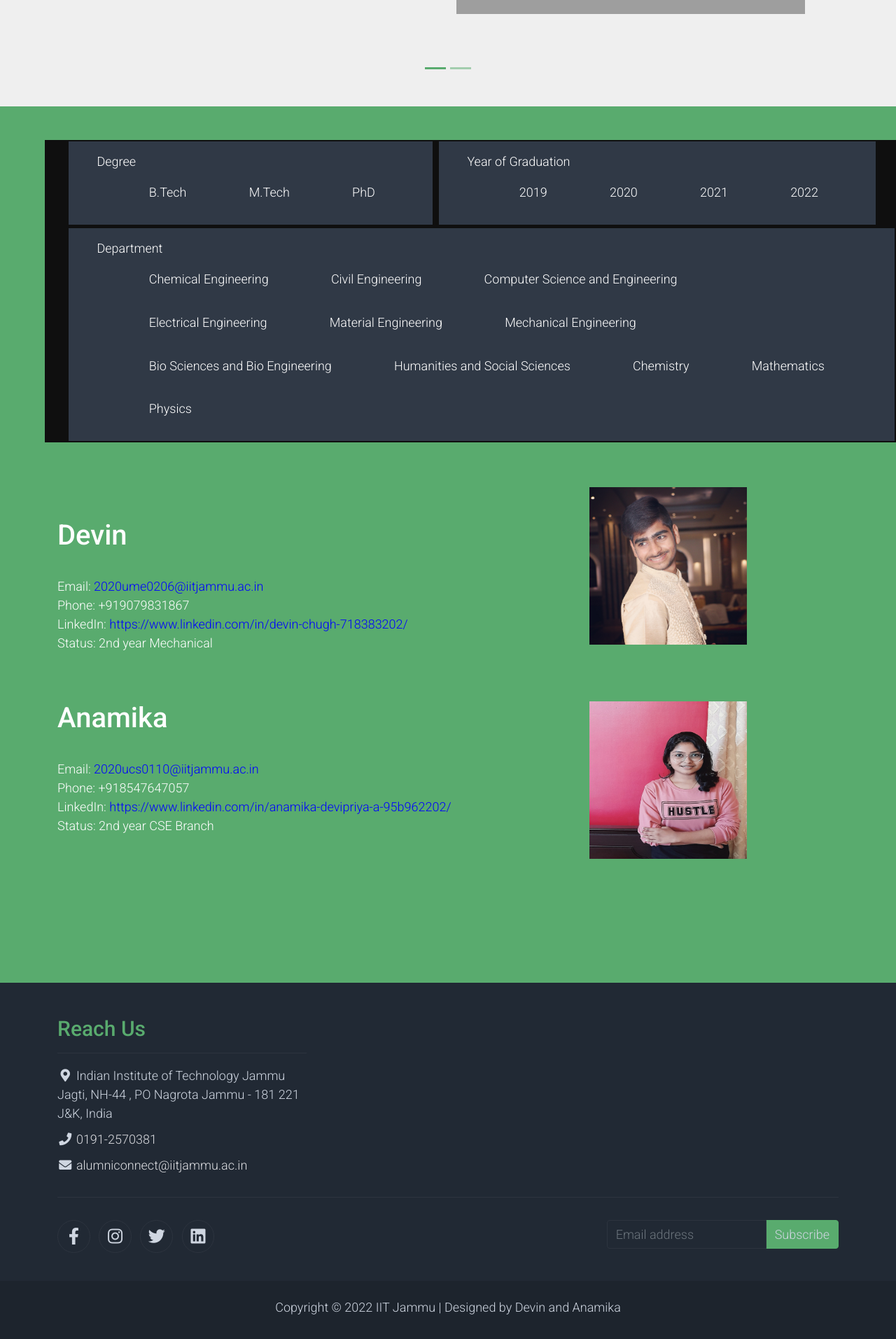
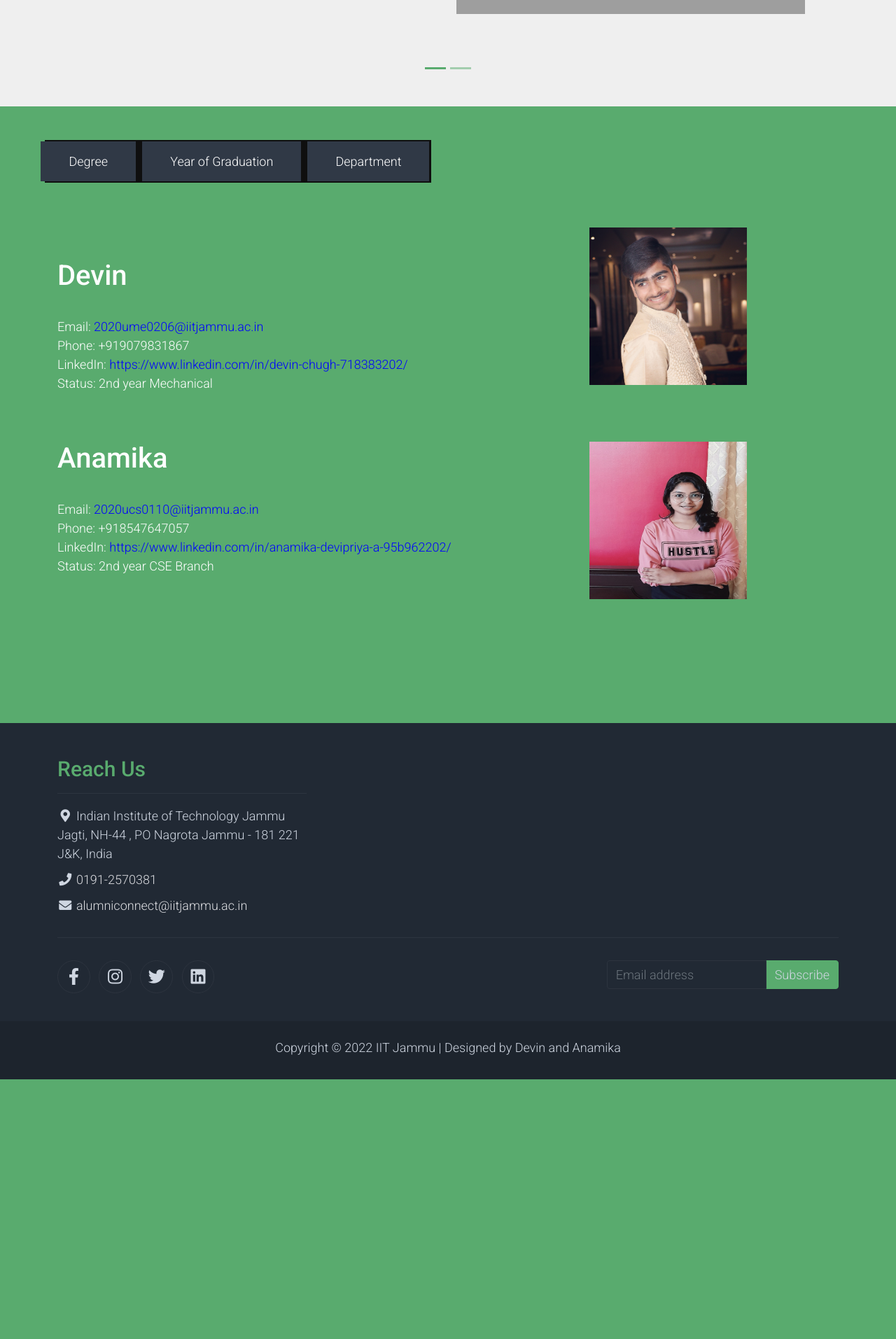
Before and after one commit to devinchugh/Alumni-Portal, a Flask app: page / in a window 1280 px wide. Shown: the part 420-2333 px from the top of the page at 70% size. After the commit the page ends 1962 px from the top, so only its background shows below. Run offline with Flask 2, Linux system fonts and the light colour scheme; a user stored in the database is signed in; some libraries are stand-ins or nearby versions; grey boxes are pictures that could not be loaded.

Commit message:
sync all edits

```diff
--- a/templates/index.html
+++ b/templates/index.html
@@ -155,17 +155,17 @@
     <!-- End Banner -->
 <!-- individual details -->
 
-    <section class="bg-success py-5">
-        <ul class="sections">
-            <li>Degree
-                <ul>
+    <section class="bg-success py-5" >
+        <ul class="sections" >
+            <li class="first">Degree
+                <ul class="submenu">
                     <li>B.Tech</li>
                     <li>M.Tech</li>
                     <li>PhD</li>
                 </ul>
             </li>
             <li>Year of Graduation
-                <ul>
+                <ul class="submenu">
                     <li>2019</li>
                     <li>2020</li>
                     <li>2021</li>
@@ -173,7 +173,7 @@
                 </ul>
             </li>
             <li>Department
-                <ul>
+                <ul class="submenu">
                     <li>Chemical Engineering</li>
                     <li>Civil Engineering</li>
                     <li>Computer Science and Engineering</li>
```
